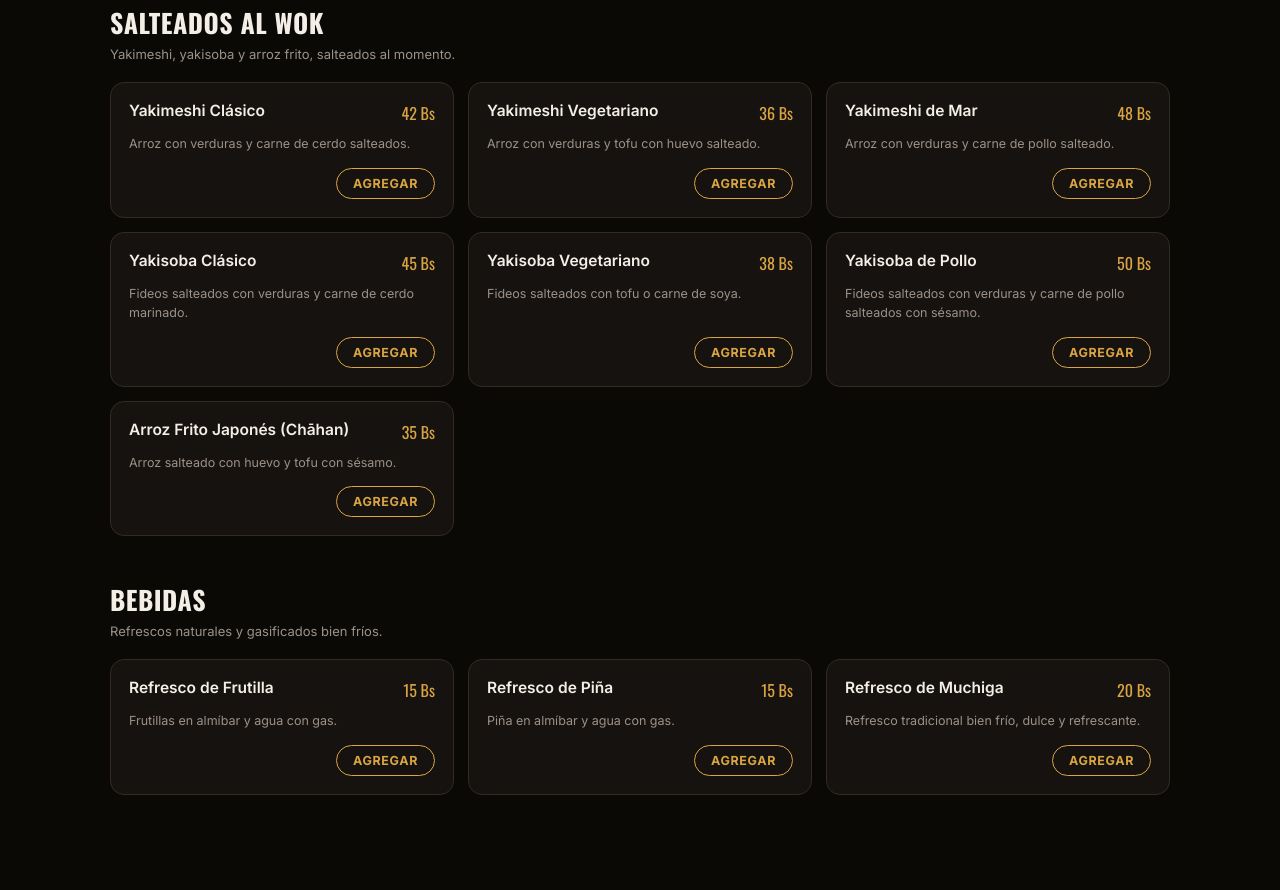
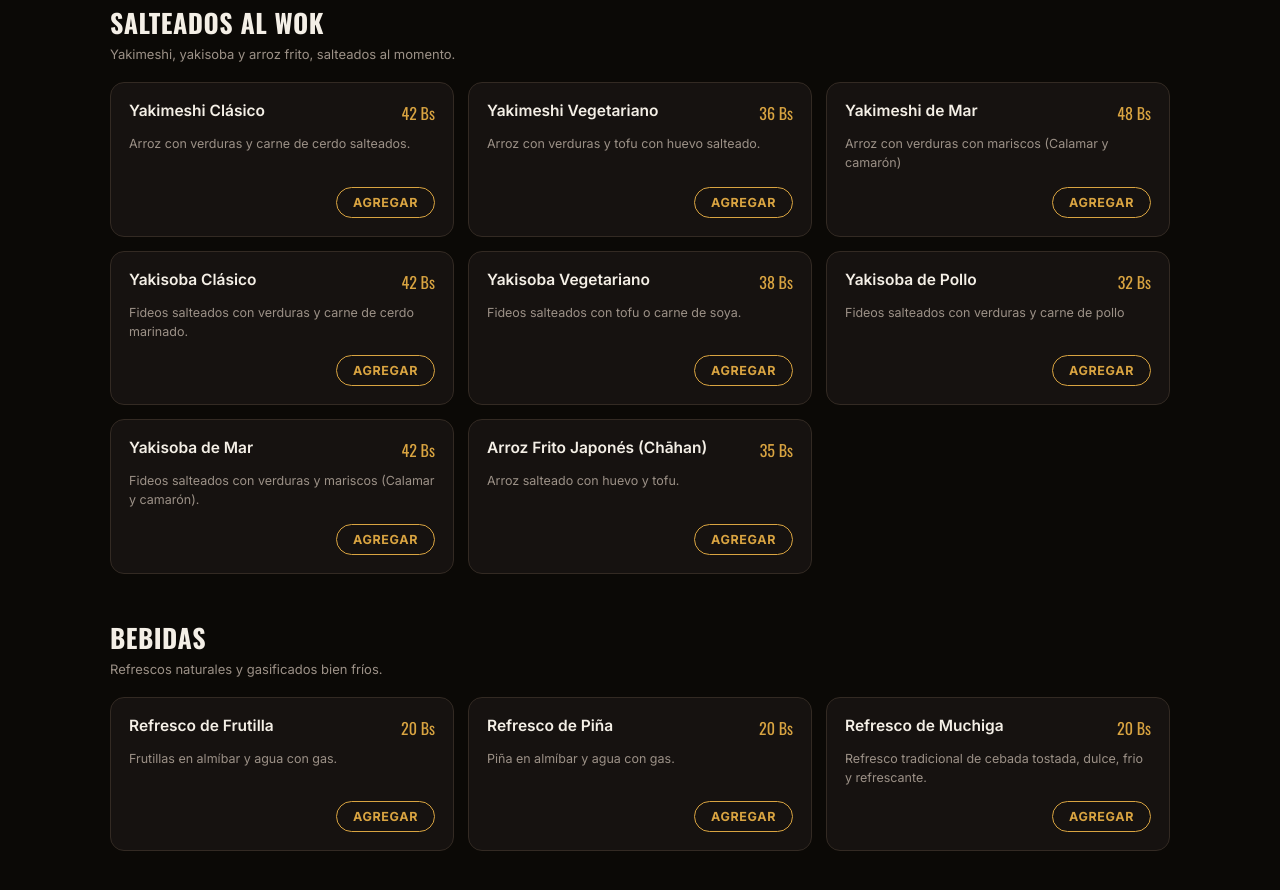
Before and after one commit to amaydanac-dot/KO-restaurant, a plain HTML site: page index.html in a window 1280 px wide. Shown: the part 606-1496 px from the top of the page. Drawn offline with nearby package versions, Linux system fonts and the light colour scheme.

Commit message:
Update index.html

```diff
--- a/index.html
+++ b/index.html
@@ -192,7 +192,7 @@
   .float-bar .fb-left span{font-size:11px;opacity:0.8;}
   .float-bar .fb-right{font-family:'Oswald',sans-serif;font-weight:700;font-size:16px;display:flex;align-items:center;gap:8px;}
 
-  /* ---------- CART DRAWER (SIN BARRA DESLIZANTE INTERNA EN PLATOS) ---------- */
+  /* ---------- CART DRAWER ---------- */
   .overlay{
     position:fixed;inset:0;background:rgba(0,0,0,0.65);z-index:50;
     opacity:0;pointer-events:none;transition:opacity .25s;
@@ -203,10 +203,10 @@
     background:var(--bg-panel);z-index:51;
     transform:translateX(100%);transition:transform .3s ease;
     overflow-y:auto;
-    scrollbar-width:none; /* Oculta scrollbar en Firefox */
+    scrollbar-width:none;
     border-left:1px solid var(--line);
   }
-  .drawer::-webkit-scrollbar{display:none;} /* Oculta scrollbar en Chrome/Safari */
+  .drawer::-webkit-scrollbar{display:none;}
   .drawer.open{transform:translateX(0);}
   .drawer-head{
     padding:20px;border-bottom:1px dashed var(--line);
@@ -427,11 +427,12 @@ const MENU = [
     items:[
       {id:"yak-clasico", name:"Yakimeshi Clásico", desc:"Arroz con verduras y carne de cerdo salteados.", price:42},
       {id:"yak-veg", name:"Yakimeshi Vegetariano", desc:"Arroz con verduras y tofu con huevo salteado.", price:36},
-      {id:"yak-mar", name:"Yakimeshi de Mar", desc:"Arroz con verduras y carne de pollo salteado.", price:48},
-      {id:"soba-clasico", name:"Yakisoba Clásico", desc:"Fideos salteados con verduras y carne de cerdo marinado.", price:45},
+      {id:"yak-mar", name:"Yakimeshi de Mar", desc:"Arroz con verduras con mariscos (Calamar y camarón)", price:48},
+      {id:"soba-clasico", name:"Yakisoba Clásico", desc:"Fideos salteados con verduras y carne de cerdo marinado.", price:42},
       {id:"soba-veg", name:"Yakisoba Vegetariano", desc:"Fideos salteados con tofu o carne de soya.", price:38},
-      {id:"soba-pollo", name:"Yakisoba de Pollo", desc:"Fideos salteados con verduras y carne de pollo salteados con sésamo.", price:50},
-      {id:"chahan", name:"Arroz Frito Japonés (Chāhan)", desc:"Arroz salteado con huevo y tofu con sésamo.", price:35}
+      {id:"soba-pollo", name:"Yakisoba de Pollo", desc:"Fideos salteados con verduras y carne de pollo", price:32},
+      {id:"soba-mar", name:"Yakisoba de Mar", desc:"Fideos salteados con verduras y mariscos (Calamar y camarón).", price:42},
+      {id:"chahan", name:"Arroz Frito Japonés (Chāhan)", desc:"Arroz salteado con huevo y tofu.", price:35}
     ]
   },
   {
@@ -439,9 +440,9 @@ const MENU = [
     title:"Bebidas",
     desc:"Refrescos naturales y gasificados bien fríos.",
     items:[
-      {id:"ref-frutilla", name:"Refresco de Frutilla", desc:"Frutillas en almíbar y agua con gas.", price:15},
-      {id:"ref-pina", name:"Refresco de Piña", desc:"Piña en almíbar y agua con gas.", price:15},
-      {id:"ref-muchiga", name:"Refresco de Muchiga", desc:"Refresco tradicional bien frío, dulce y refrescante.", price:20}
+      {id:"ref-frutilla", name:"Refresco de Frutilla", desc:"Frutillas en almíbar y agua con gas.", price:20},
+      {id:"ref-pina", name:"Refresco de Piña", desc:"Piña en almíbar y agua con gas.", price:20},
+      {id:"ref-muchiga", name:"Refresco de Muchiga", desc:"Refresco tradicional de cebada tostada, dulce, frio y refrescante.", price:20}
     ]
   }
 ];
@@ -632,7 +633,6 @@ document.getElementById("deliveryGroup").addEventListener("click", (e)=>{
 /* ============ GENERADOR DE PDF TÉRMICO (ESTILO POS / NCR 80MM) ============ */
 function generateThermalPDF(order){
   const { jsPDF } = window.jspdf;
-  // Calculamos la altura dinámica según cantidad de líneas para que parezca rollo continuo
   const baseHeight = 95;
   const itemsHeight = order.items.length * 8;
   const notesHeight = order.notes ? 14 : 0;
@@ -641,7 +641,7 @@ function generateThermalPDF(order){
   const doc = new jsPDF({
     orientation: "portrait",
     unit: "mm",
-    format: [80, docHeight] // 80mm estándar de impresora térmica NCR/POS
+    format: [80, docHeight]
   });
 
   doc.setFont("courier", "bold");
@@ -734,7 +734,6 @@ document.getElementById("checkoutForm").addEventListener("submit", (e)=>{
 
   lastOrderData = orderData;
 
-  // Rellenar modal visual
   document.getElementById("ticketNumber").textContent = `ORDEN #${orderData.orderNum} · ${orderData.timeStr}`;
 
   let metaHTML = `
@@ -757,7 +756,6 @@ document.getElementById("checkoutForm").addEventListener("submit", (e)=>{
   document.getElementById("ticketItems").innerHTML = itemsHTML;
   document.getElementById("ticketTotal").textContent = fmt(orderData.total);
 
-  // Generar y descargar el PDF térmico automáticamente
   generateThermalPDF(orderData);
 
   closeCart();
```
